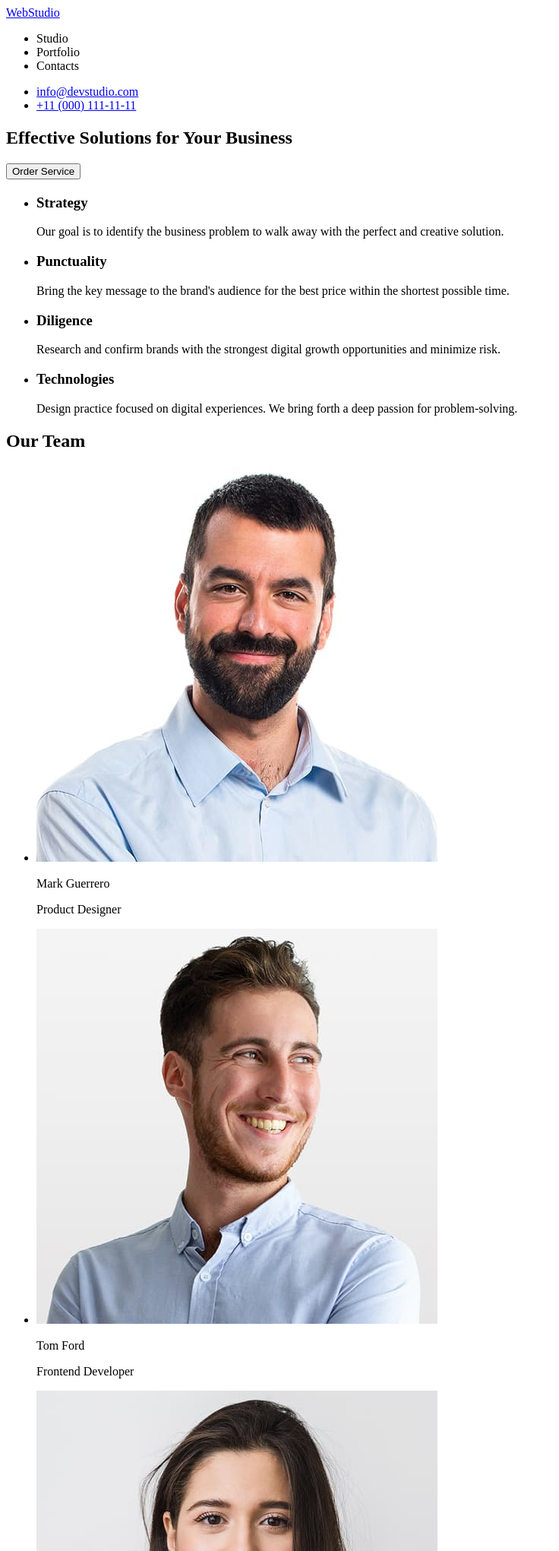
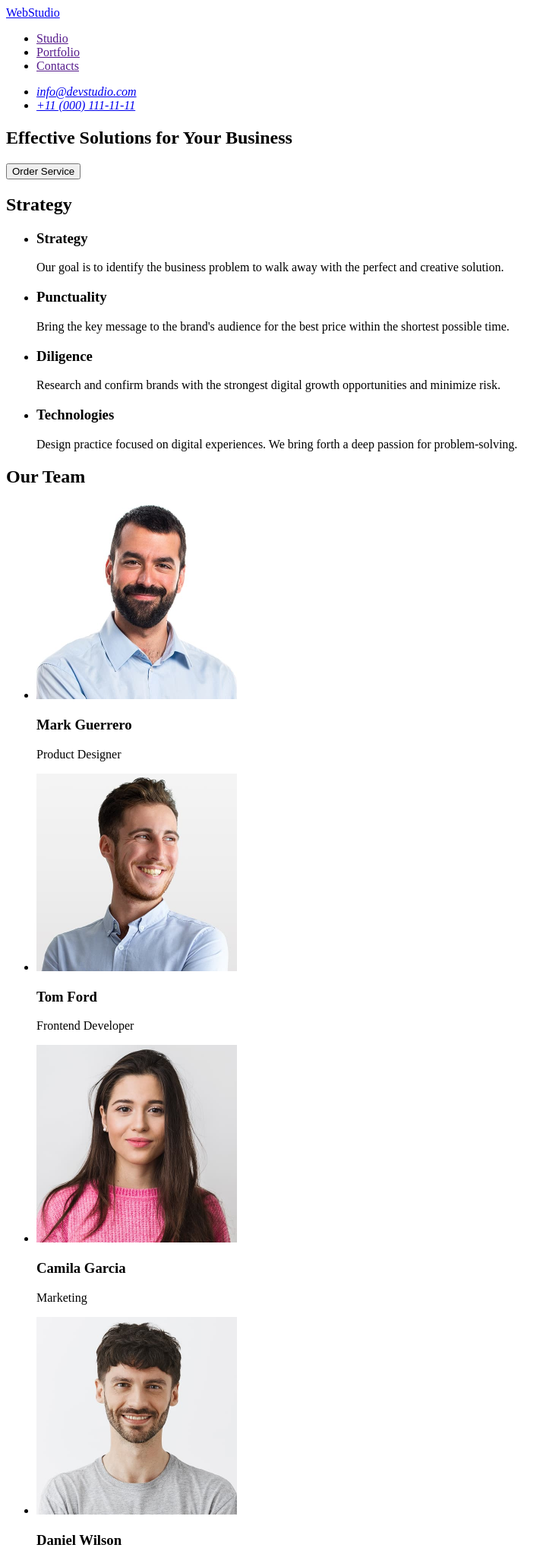
Before and after one commit to Polleon462/goit-markup-hw-01, a plain HTML site: page index.html in a window 1280 px wide. Shown: the top 2041 px of the page at 76% size, without its empty margins (0-736 px from the left). Drawn offline with Linux system fonts and the light colour scheme.

Commit message:
update index.html

```diff
--- a/index.html
+++ b/index.html
@@ -7,18 +7,20 @@
   </head>
   <body>
     <header>
-      <a href="./index.html"> WebStudio </a>
       <nav>
+        <a href="./index.html"> WebStudio </a>
         <ul>
-          <li>Studio</li>
-          <li>Portfolio</li>
-          <li>Contacts</li>
+          <li><a href="">Studio</a></li>
+          <li><a href="">Portfolio</a></li>
+          <li><a href="">Contacts</a></li>
         </ul>
       </nav>
-      <ul>
-        <li><a href="mailto:info@devstudio.com">info@devstudio.com</a></li>
-        <li><a href="tel:+110001111111">+11 (000) 111-11-11</a></li>
-      </ul>
+      <address>
+        <ul>
+          <li><a href="mailto:info@devstudio.com">info@devstudio.com</a></li>
+          <li><a href="tel:+110001111111">+11 (000) 111-11-11</a></li>
+        </ul>
+      </address>
     </header>
 
     <main>
@@ -28,7 +30,7 @@
       </section>
 
       <section>
-        <h2></h2>
+        <h2>Strategy</h2>
         <ul>
           <li>
             <h3>Strategy</h3>
@@ -65,23 +67,35 @@
         <h2>Our Team</h2>
         <ul>
           <li>
-            <img src="./images/img-3.jpg" alt="Photo of Mark Guerrero" />
-            <p>Mark Guerrero</p>
+            <img
+              src="./images/img-3.jpg"
+              alt="Photo of Mark Guerrero"
+              width="264"
+            />
+            <h3>Mark Guerrero</h3>
             <p>Product Designer</p>
           </li>
           <li>
-            <img src="./images/img-2.jpg" alt="Photo of Tom Ford" />
-            <p>Tom Ford</p>
+            <img src="./images/img-2.jpg" alt="Photo of Tom Ford" width="264" />
+            <h3>Tom Ford</h3>
             <p>Frontend Developer</p>
           </li>
           <li>
-            <img src="./images/img-1.jpg" alt="Photo of Camila Garcia" />
-            <p>Camila Garcia</p>
+            <img
+              src="./images/img-1.jpg"
+              alt="Photo of Camila Garcia"
+              width="264"
+            />
+            <h3>Camila Garcia</h3>
             <p>Marketing</p>
           </li>
           <li>
-            <img src="./images/img.jpg" alt="Photo of Daniel Wilson" />
-            <p>Daniel Wilson</p>
+            <img
+              src="./images/img.jpg"
+              alt="Photo of Daniel Wilson"
+              width="264"
+            />
+            <h3>Daniel Wilson</h3>
             <p>UI Designer</p>
           </li>
         </ul>
```
